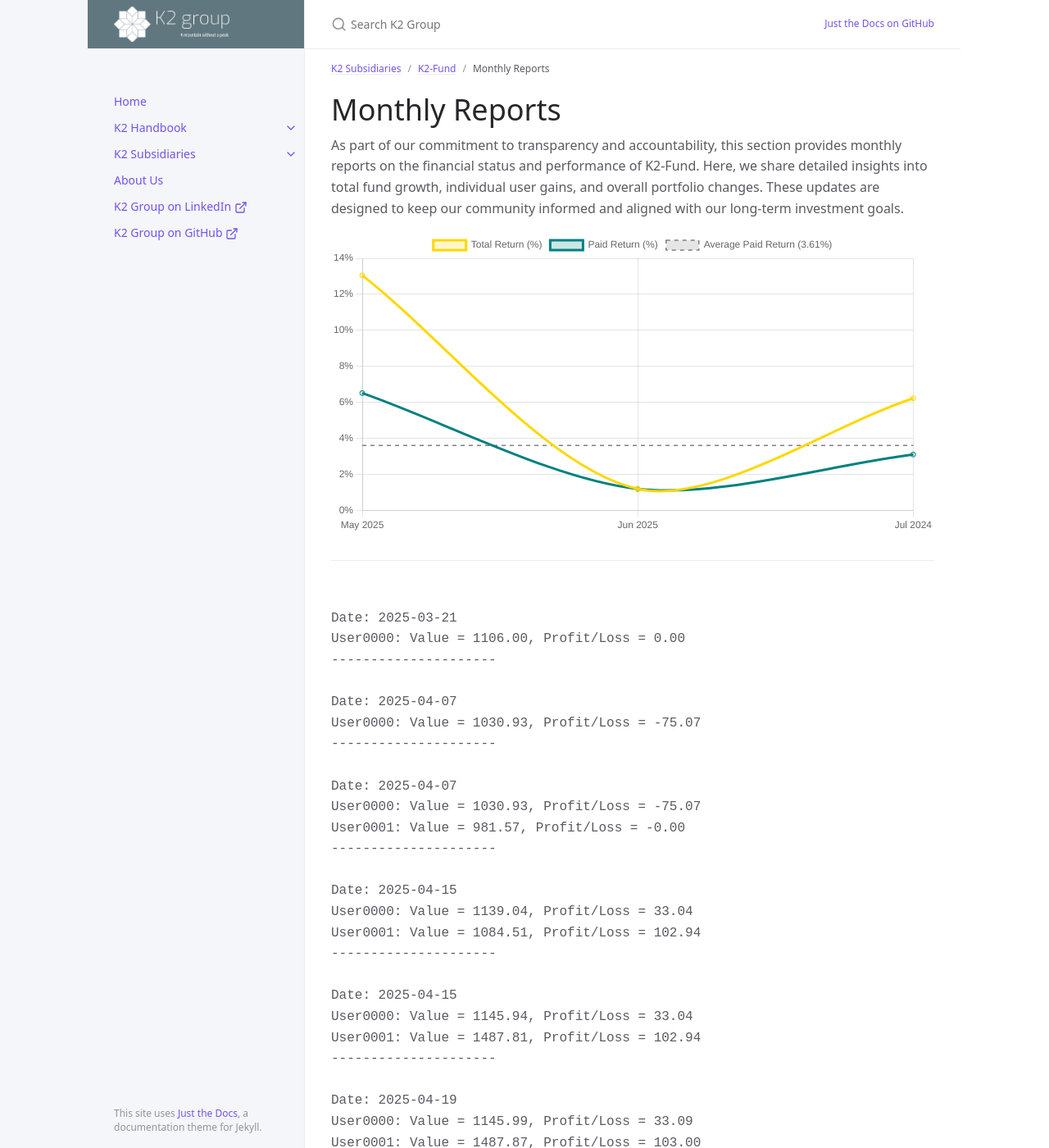
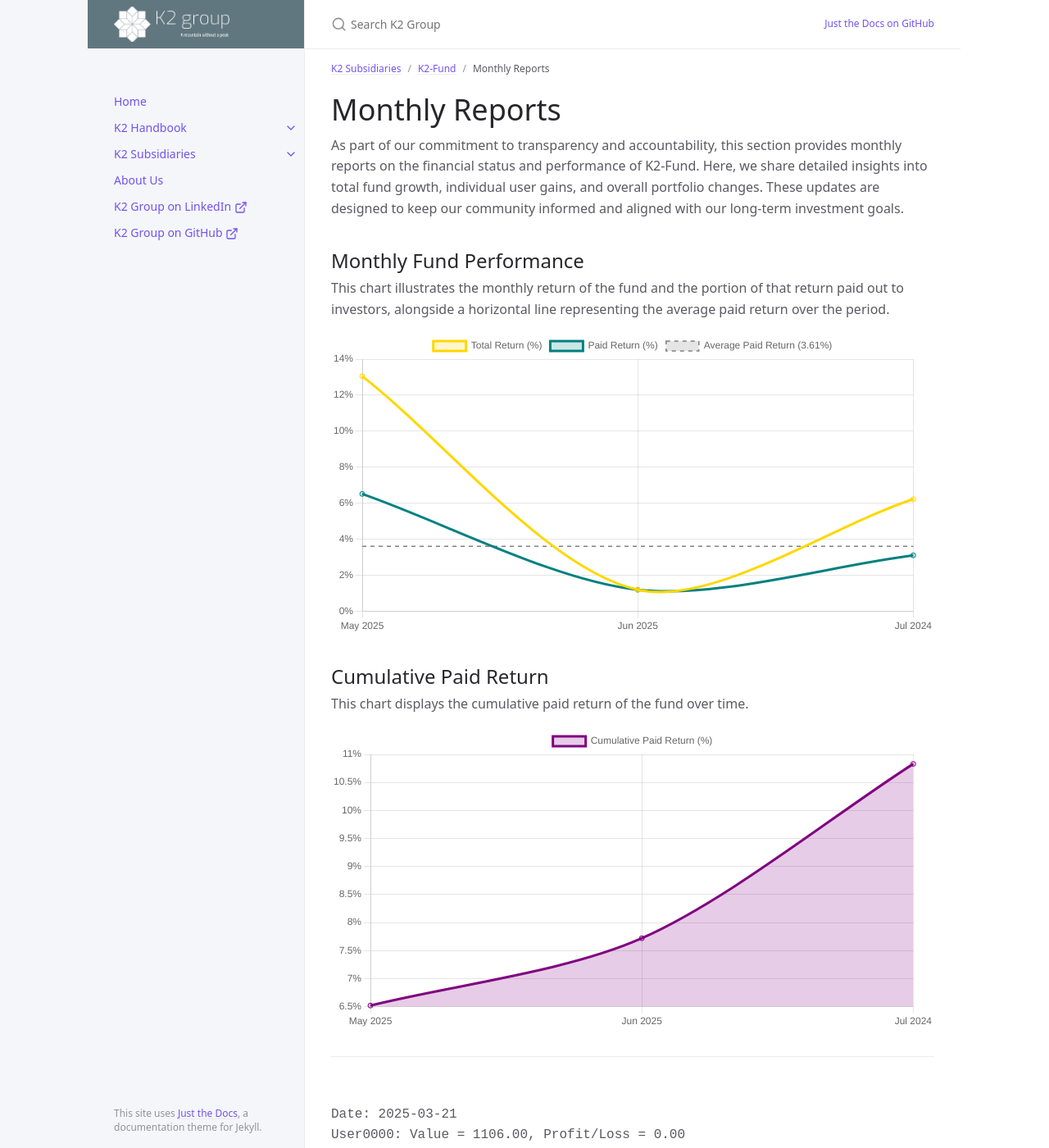
Before and after one commit to K2-Groups/k2-groups.github.io, a Jekyll site: the page built from docs/k2-subsidiaries/k2-fund/monthly-reports.md, in a window 1280 px wide and 1400 px high. Shown: the whole window at 82% size. Built offline with Jekyll 4.4.1, drawn with Linux system fonts in a browser that asks for light colours; cached includes are drawn as plain includes.

Commit message:
Add Cumulative paid return chart to portfolio chart

```diff
--- a/_includes/components/portfolio_chart.html
+++ b/_includes/components/portfolio_chart.html
@@ -1,4 +1,10 @@
+<h2>Monthly Fund Performance</h2>
+<p>This chart illustrates the monthly return of the fund and the portion of that return paid out to investors, alongside a horizontal line representing the average paid return over the period.</p>
 <canvas id="returnChart" width="600" height="300"></canvas>
+
+<h2>Cumulative Paid Return</h2>
+<p>This chart displays the cumulative paid return of the fund over time.</p>
+<canvas id="cumulativeChart" width="600" height="300"></canvas>
 
 <!-- Chart.js و PapaParse -->
 <script src="https://cdn.jsdelivr.net/npm/chart.js"></script>
@@ -68,5 +74,46 @@
           }
         }
       });
+
+      /* Cumulative Paid Return */
+      const cumulativePaid = [];
+      paidReturn.reduce((acc, val, idx) => {
+        const sum = acc + val;
+        cumulativePaid.push(sum);
+        return sum;
+      }, 0);
+
+      const ctx2 = document.getElementById('cumulativeChart').getContext('2d');
+      new Chart(ctx2, {
+        type: 'line',
+        data: {
+          labels: labels,
+          datasets: [{
+            label: 'Cumulative Paid Return (%)',
+            data: cumulativePaid,
+            borderColor: 'purple',
+            backgroundColor: 'rgba(128, 0, 128, 0.2)',
+            fill: true,
+            tension: 0.3
+          }]
+        },
+        options: {
+          responsive: true,
+          scales: {
+            y: {
+              ticks: {
+                callback: value => value + '%'
+              }
+            }
+          },
+          plugins: {
+            tooltip: {
+              callbacks: {
+                label: context => context.parsed.y + '%'
+              }
+            }
+          }
+        }
+      });
     });
 </script>
```
